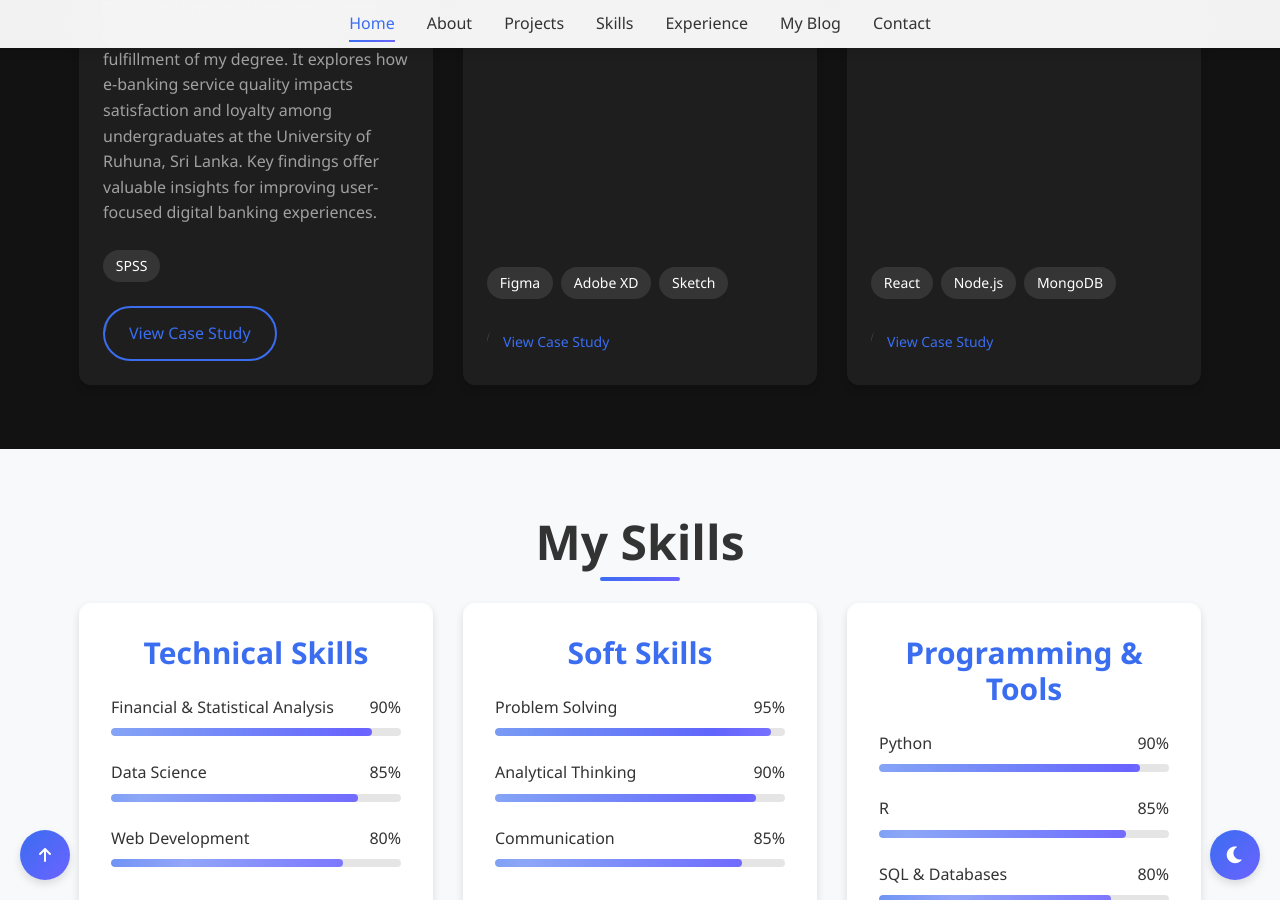
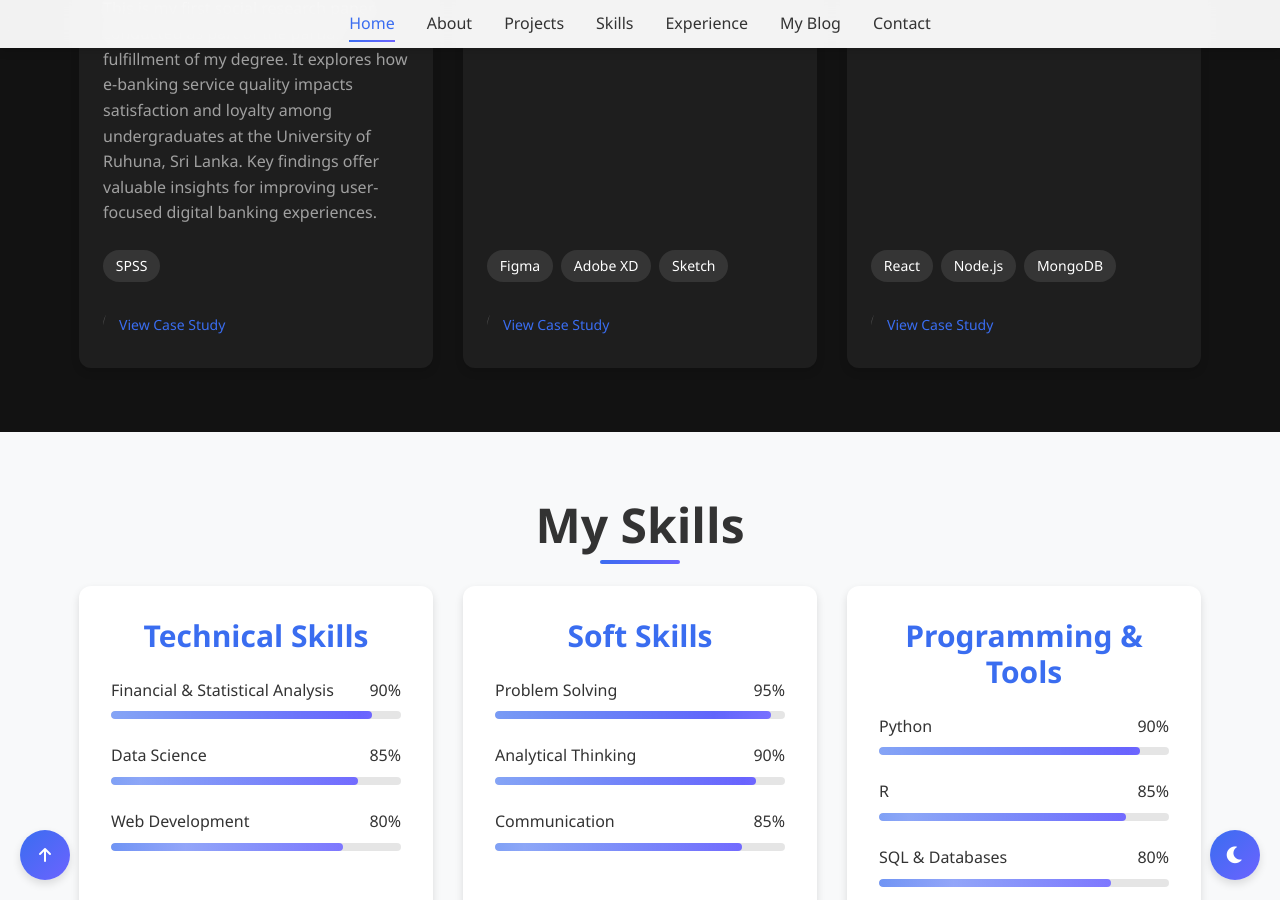
Before and after one commit to MHMNP2021/portfolio.github.io, a Jekyll site: the page index.html, which Jekyll copies as it is, in a window 1280 px wide and 900 px high, scrolled down 2384 px. Built offline with Jekyll 4.4.1, drawn with Linux system fonts in a browser that asks for light colours.

Commit message:
Update index.html

```diff
--- a/index.html
+++ b/index.html
@@ -101,7 +101,7 @@
                             <span>JavaScript</span> -->
                         </div>
                         <div class="project-links">
-    <a href="assets/myresume.pdf" target="_blank" rel="noopener noreferrer" class="btn secondary-btn">View Case Study</a>
+    <a href="assets/documents/socialresearch1.pdf" target="_blank" rel="noopener noreferrer" class="btn small-btn">View Case Study</a>
 </div>
 
                     </div>
```
